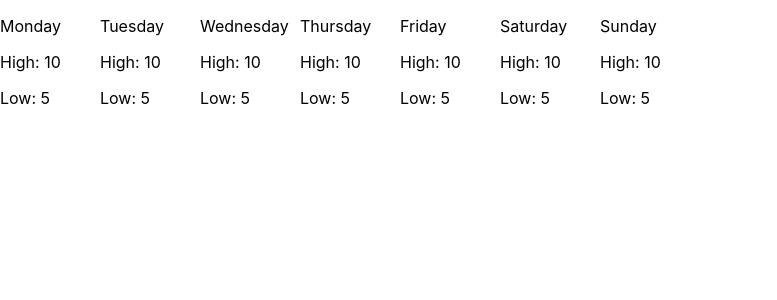
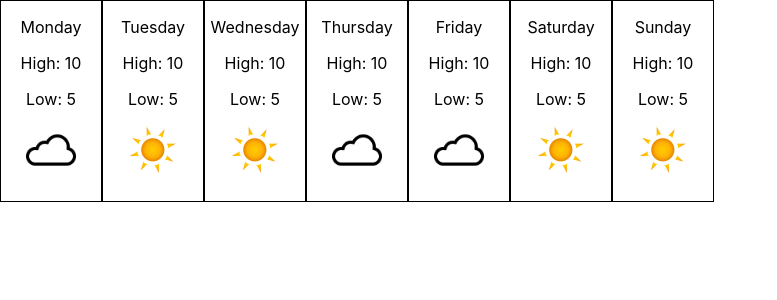
Before and after one commit to bhmcarr/react-weather, a React (Create React App) app: page / in a window 1280 px wide. Shown: the top 300 px of the page, without its empty margins (0-777 px from the left). Built offline with nearby package versions, Linux system fonts and the light colour scheme.

Commit message:
add images and more CSS

```diff
--- a/src/App.css
+++ b/src/App.css
@@ -2,10 +2,22 @@
   display: inline-block;
   width: 100px;
   height: 200px;
+  border-style: solid;
+  border-width: 1px;
+  text-align: center;
 }
 
 .carddiv {
   display: inline-block;
+}
+
+.day_text {
+  font-size: 40;
+}
+
+.weather_icon {
+  width: 50px;
+  height: 50px;
 }
 
 @keyframes App-logo-spin {
--- a/src/App.js
+++ b/src/App.js
@@ -2,12 +2,13 @@ import React, { Component } from 'react';
 import './App.css';
 
 class App extends Component {
-  renderCard(i,j,k){
+  renderCard(i,j,k,l){
     return(
       <Card
         day={i}
         high_temp={j}
         low_temp={k}
+        image_link={l}
       />
 
     );
@@ -16,27 +17,13 @@ class App extends Component {
   render(){
     return(
       <div>
-        <div className="card">
-          {this.renderCard("Monday", 10, 5)}
-        </div>
-        <div className="card">
-          {this.renderCard("Tuesday", 10, 5)}
-        </div>
-        <div className="card">
-          {this.renderCard("Wednesday", 10, 5)}
-        </div>
-        <div className="card">
-          {this.renderCard("Thursday", 10, 5)}
-        </div>
-        <div className="card">
-          {this.renderCard("Friday", 10, 5)}
-        </div>
-        <div className="card">
-          {this.renderCard("Saturday", 10, 5)}
-        </div>
-        <div className="card">
-          {this.renderCard("Sunday", 10, 5)}
-        </div>
+          {this.renderCard("Monday", 10, 5, "/img/cloud.png")}
+          {this.renderCard("Tuesday", 10, 5, "/img/sun.png")}
+          {this.renderCard("Wednesday", 10, 5, "/img/sun.png")}
+          {this.renderCard("Thursday", 10, 5, "/img/cloud.png")}
+          {this.renderCard("Friday", 10, 5, "/img/cloud.png")}
+          {this.renderCard("Saturday", 10, 5, "/img/sun.png")}
+          {this.renderCard("Sunday", 10, 5, "/img/sun.png")}
       </div>
     );
   }
@@ -49,16 +36,17 @@ class Card extends Component {
       high_temp:  this.props.high_temp,
       low_temp:   this.props.low_temp,
       day:        this.props.day,
-      image_link: null,
+      image_link: this.props.image_link,
     };
   }
 
   render(){
     return(
-      <div>
-        <p>{this.state.day}</p>
+      <div className="card">
+        <p className="day_text">{this.state.day}</p>
         <p>High: {this.state.high_temp}</p>
         <p>Low: {this.state.low_temp}</p>
+        <img src={this.state.image_link} className="weather_icon"></img>
       </div>
     );
   }
```
Also changed, not shown: public/img/cloud.png (added), public/img/sun.png (added).
